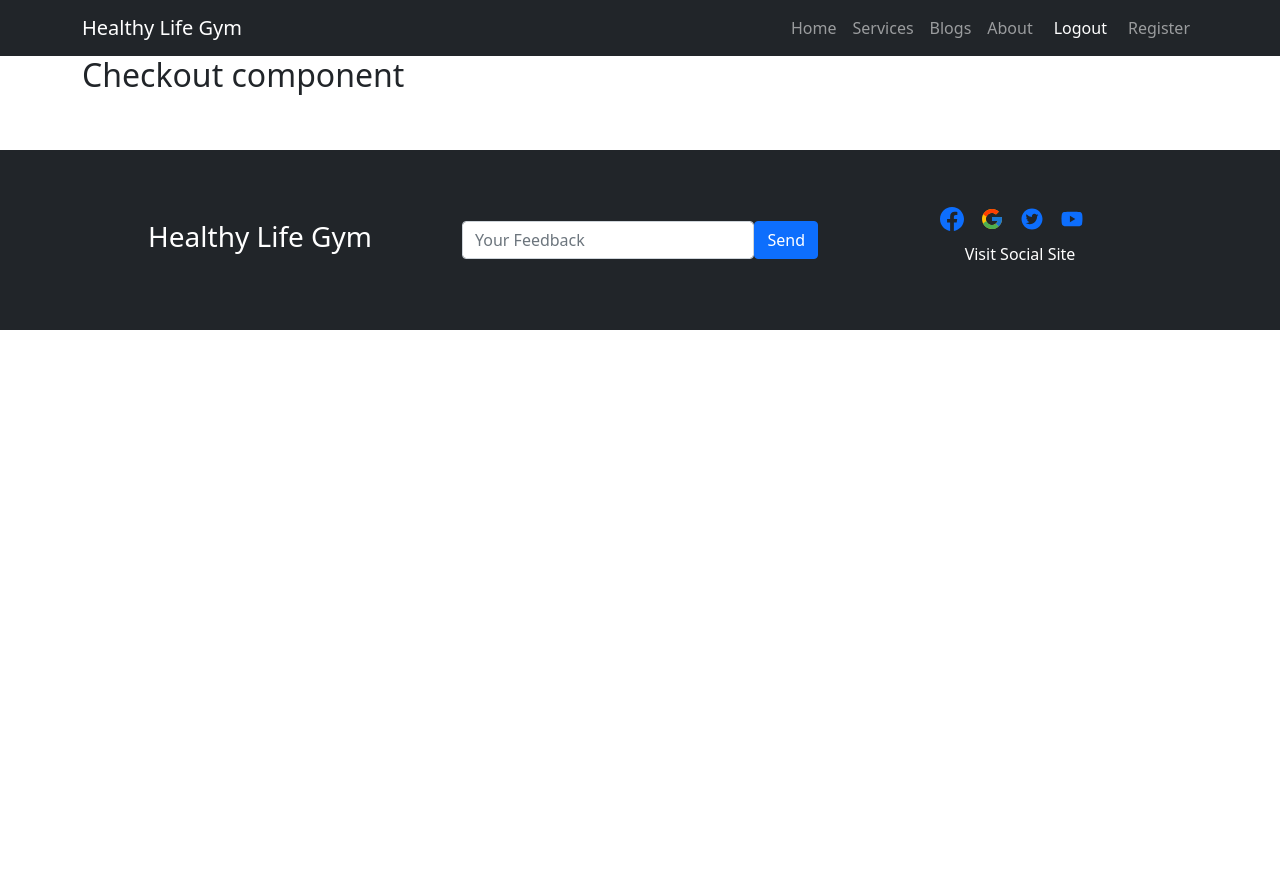
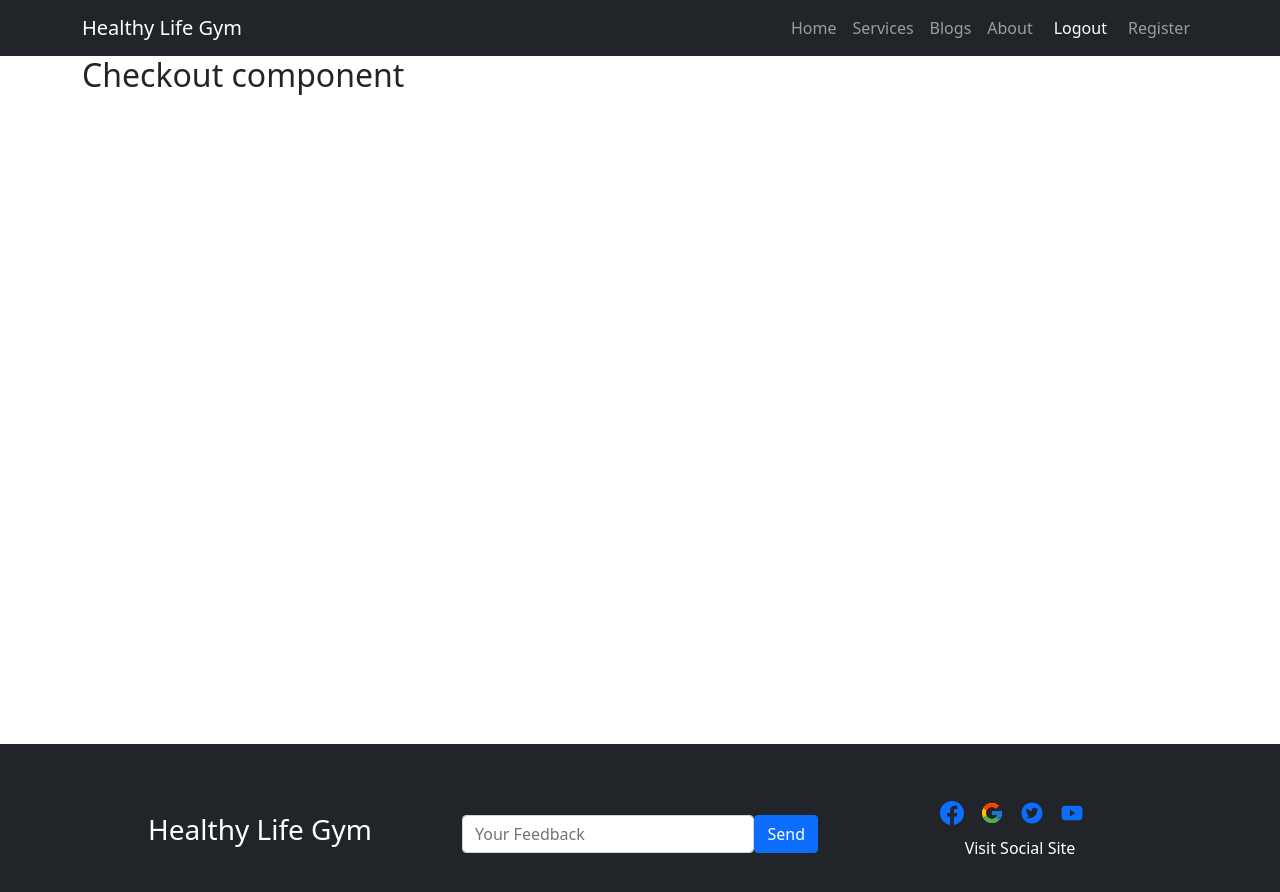
Before and after one commit to nahidsultan19/independent-service-provider, a React (Create React App) app: page /checkout in a window 1280 px wide. Shown: the top 892 px of the page. Before the commit the page ends 800 px from the top, so only its background shows below. Built offline with nearby package versions, Linux system fonts and the light colour scheme; no server answers; sample sign-in values are in the browser's storage.

Commit message:
added live site link

```diff
--- a/src/Components/CheckOut/CheckOut.js
+++ b/src/Components/CheckOut/CheckOut.js
@@ -2,7 +2,7 @@ import React from 'react';
 
 const CheckOut = () => {
     return (
-        <div className='container'>
+        <div className='container' style={{ minHeight: '80vh' }}>
             <h2>Checkout component</h2>
         </div>
     );
```
Also changed, not shown: 1 other file (tests, documents, lock files or other folders).
